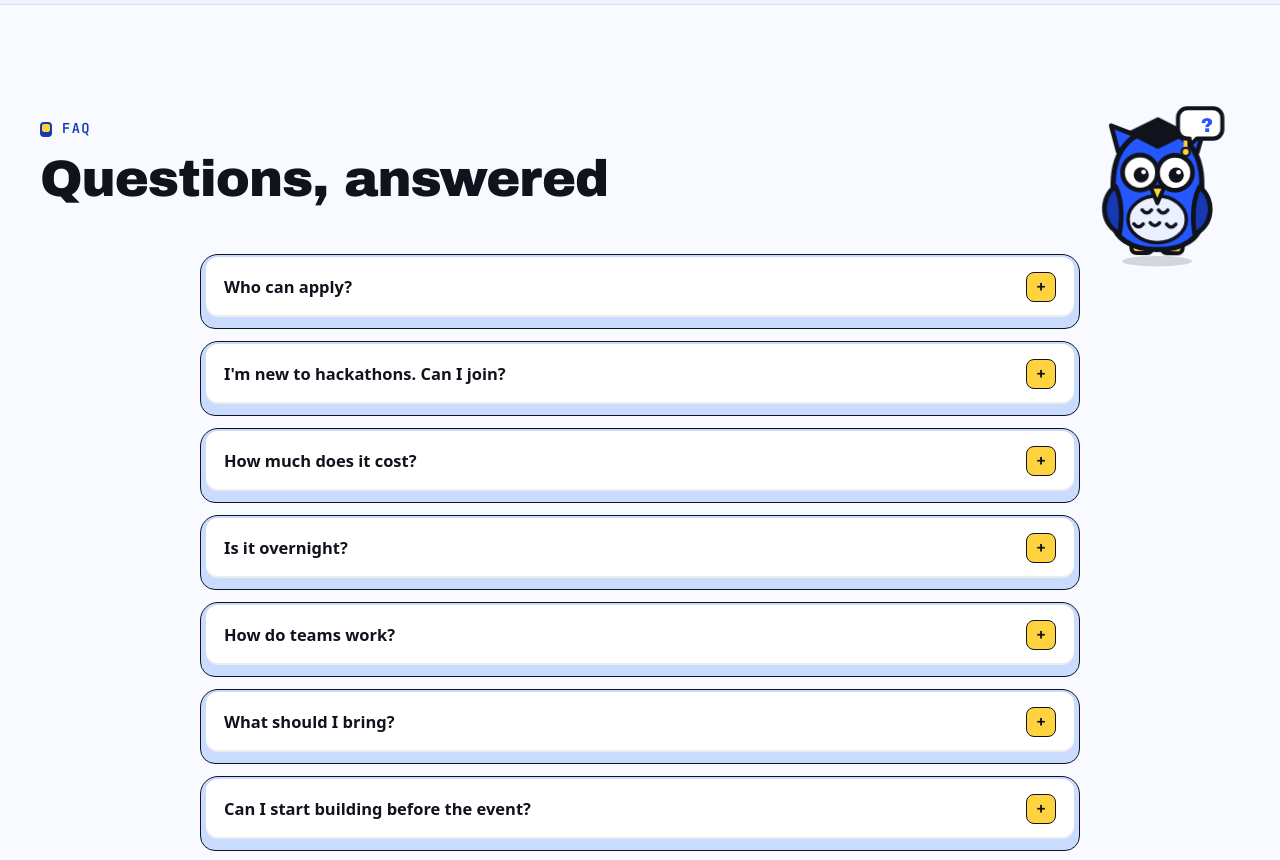
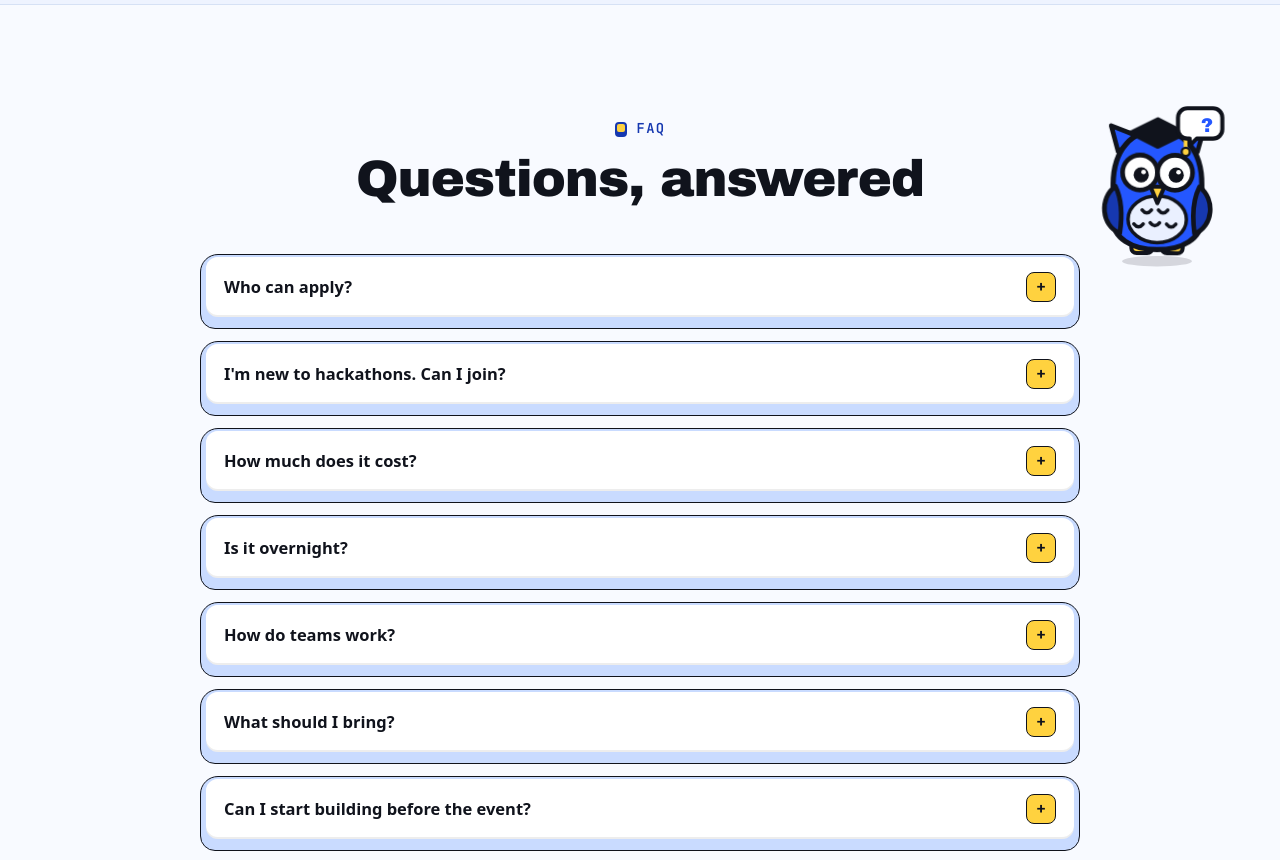
Before and after one commit to evvprog/suit-ai-hackathon-2027, a plain HTML site: page index.html in a window 1280 px wide. Shown: the part 7280-8140 px from the top of the page. Drawn offline with Linux system fonts and the light colour scheme; a web font is replaced by a local one.

Commit message:
Center FAQ heading

```diff
--- a/index.html
+++ b/index.html
@@ -438,6 +438,9 @@ dialog[open]{position:fixed;inset:0;margin:auto;height:fit-content;z-index:200}
 .has-buddy .section-head{padding-right:clamp(104px,15vw,170px)}
 .buddy{position:absolute;right:0;top:-6px;width:clamp(84px,12vw,132px);pointer-events:none}
 .buddy svg{display:block;width:100%;height:auto;overflow:visible}
+#faq .section-head{max-width:none;padding-inline:clamp(104px,15vw,170px);text-align:center}
+#faq .kicker{justify-content:center}
+@media (max-width:700px){#faq .section-head{padding-inline:0}#faq .buddy--q{position:static;width:96px;margin:0 auto 10px}}
 .buddy--q{width:clamp(92px,12vw,140px);right:clamp(0px,1vw,16px);top:-14px;pointer-events:auto;cursor:pointer;-webkit-user-select:none;user-select:none;-webkit-tap-highlight-color:transparent}
 .owl-bob{transform-origin:60px 126px;animation:owl 4s ease-in-out infinite}
 @keyframes owl{0%,100%{transform:rotate(-3deg) translateY(0)}50%{transform:rotate(3deg) translateY(-5px)}}
```
